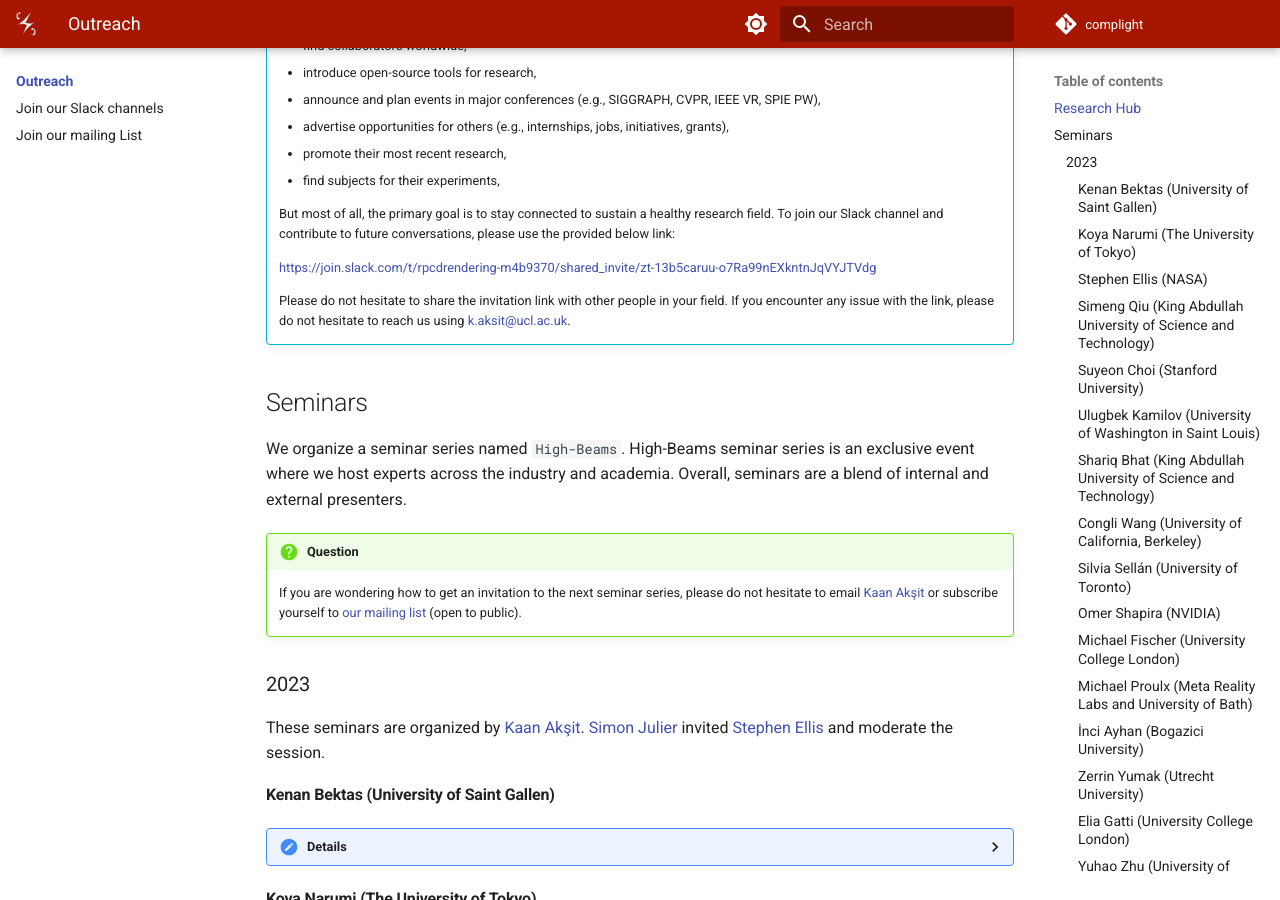
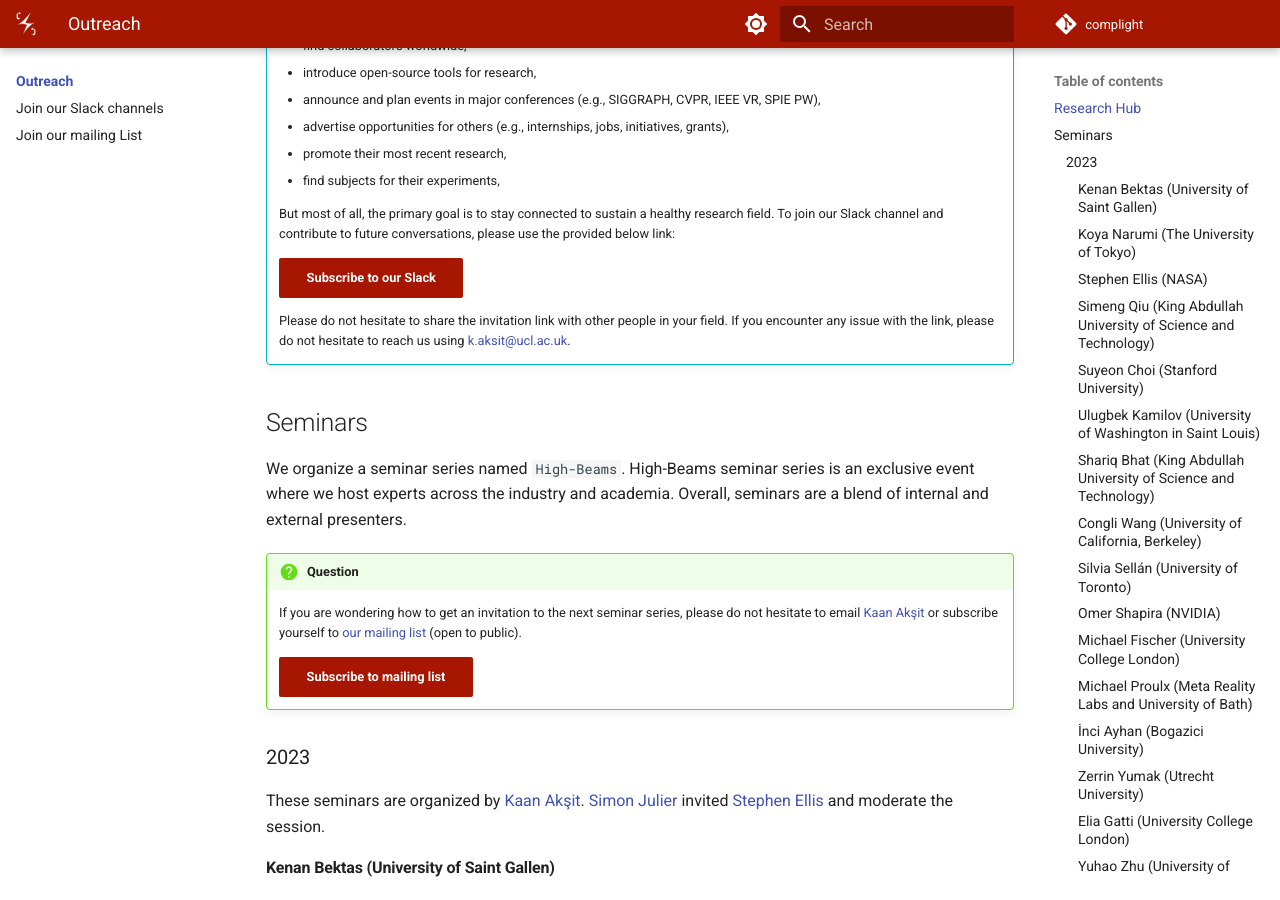
Before and after one commit to complight/complight.github.io, an MkDocs documentation site: the page built from docs/outreach/index.md, in a window 1280 px wide and 900 px high, scrolled down 444 px. Built offline with MkDocs 1.6.1 and Material for MkDocs 9.7.7, drawn with Linux system fonts in a browser that asks for light colours.

Commit message:
Adding a new button.

```diff
--- a/docs/outreach/index.md
+++ b/docs/outreach/index.md
@@ -15,10 +15,10 @@
     But most of all, the primary goal is to stay connected to sustain a healthy research field.
     To join our Slack channel and contribute to future conversations, please use the provided below link:
 
-
-    [https://join.slack.com/t/rpcdrendering-m4b9370/shared_invite/zt-13b5caruu-o7Ra99nEXkntnJqVYJTVdg](https://join.slack.com/t/rpcdrendering-m4b9370/shared_invite/zt-13b5caruu-o7Ra99nEXkntnJqVYJTVdg)
+    [Subscribe to our Slack](https://join.slack.com/t/rpcdrendering-m4b9370/shared_invite/zt-13b5caruu-o7Ra99nEXkntnJqVYJTVdg){ .md-button .md-button--primary }
 
     Please do not hesitate to share the invitation link with other people in your field. If you encounter any issue with the link, please do not hesitate to reach us using [k.aksit@ucl.ac.uk](mailto:k.aksit@ucl.ac.uk).
+
 
 
 ## Seminars
@@ -28,6 +28,8 @@ Overall, seminars are a blend of internal and external presenters.
 
 !!! Question
     If you are wondering how to get an invitation to the next seminar series, please do not hesitate to email [Kaan Akşit](mailto:k.aksit@ucl.ac.uk) or subscribe yourself to [our mailing list](https://www.mailinglists.ucl.ac.uk/mailman/listinfo/high-beams-seminars) (open to public).
+
+    [Subscribe to mailing list](https://www.mailinglists.ucl.ac.uk/mailman/listinfo/high-beams-seminars){ .md-button .md-button--primary }
 
 
 ### 2023
```
